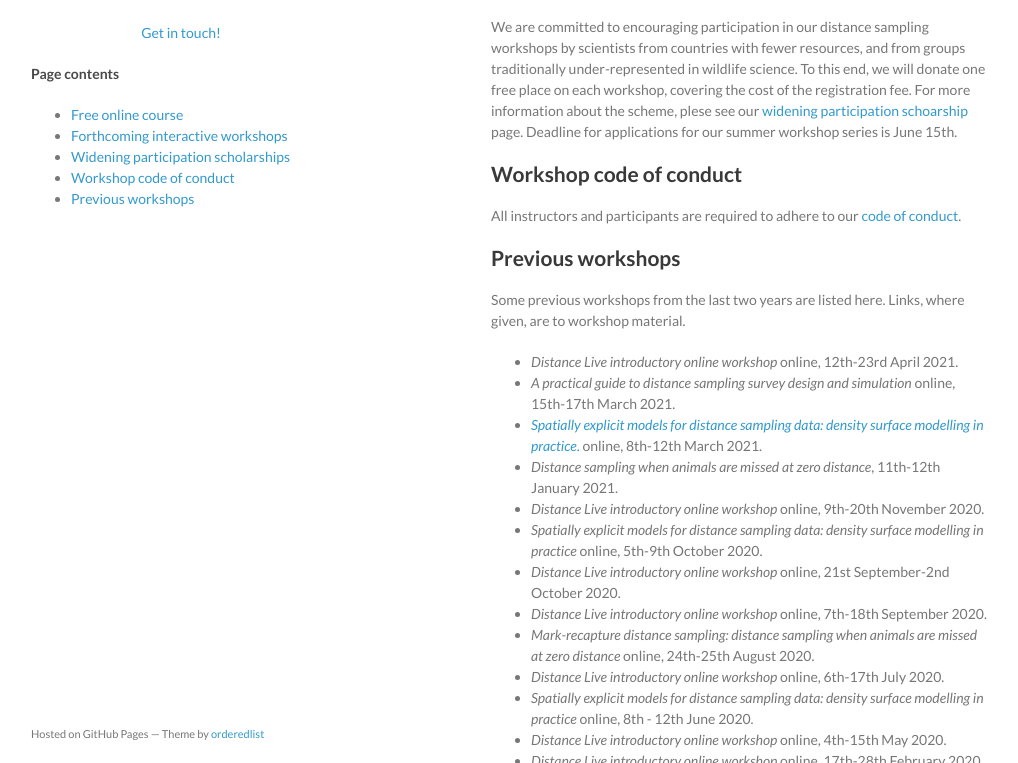
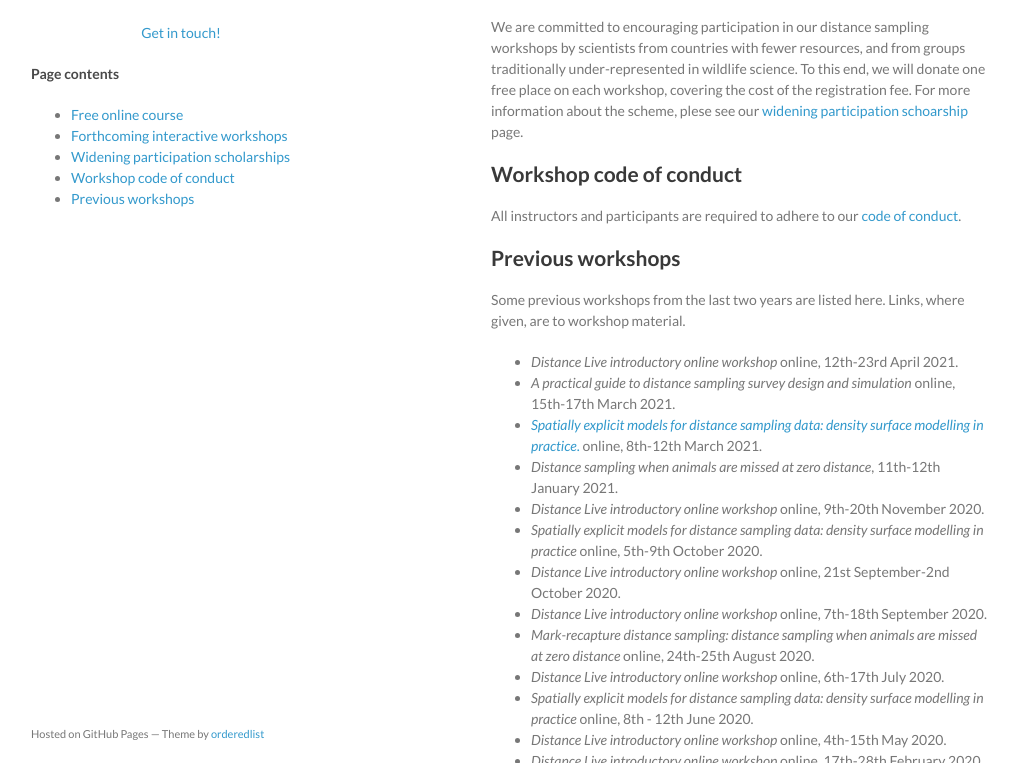
Before and after one commit to distanceworkshops/distanceworkshops.github.io, a Jekyll site: the page built from index.md, in a window 1280 px wide and 900 px high, scrolled down 649 px, cut to the strip 137-900 px from the top of the window. Shown: the whole strip, without its empty margins (129-1147 px from the left). Built offline with Jekyll 4.4.1, drawn with Linux system fonts in a browser that asks for light colours.

Commit message:
remove out of date widening application deadline

```diff
--- a/index.md
+++ b/index.md
@@ -34,7 +34,7 @@ The following workshops are open for registration (or will be open shortly).  We
 
 ## Widening participation scholarships
 
-We are committed to encouraging participation in our distance sampling workshops by scientists from countries with fewer resources, and from groups traditionally under-represented in wildlife science. To this end, we will donate one free place on each workshop, covering the cost of the registration fee.  For more information about the scheme, plese see our [widening participation schoarship](widening-participation) page.  Deadline for applications for our summer workshop series is June 15th.
+We are committed to encouraging participation in our distance sampling workshops by scientists from countries with fewer resources, and from groups traditionally under-represented in wildlife science. To this end, we will donate one free place on each workshop, covering the cost of the registration fee.  For more information about the scheme, plese see our [widening participation schoarship](widening-participation) page.
 
 ## Workshop code of conduct
 
```
